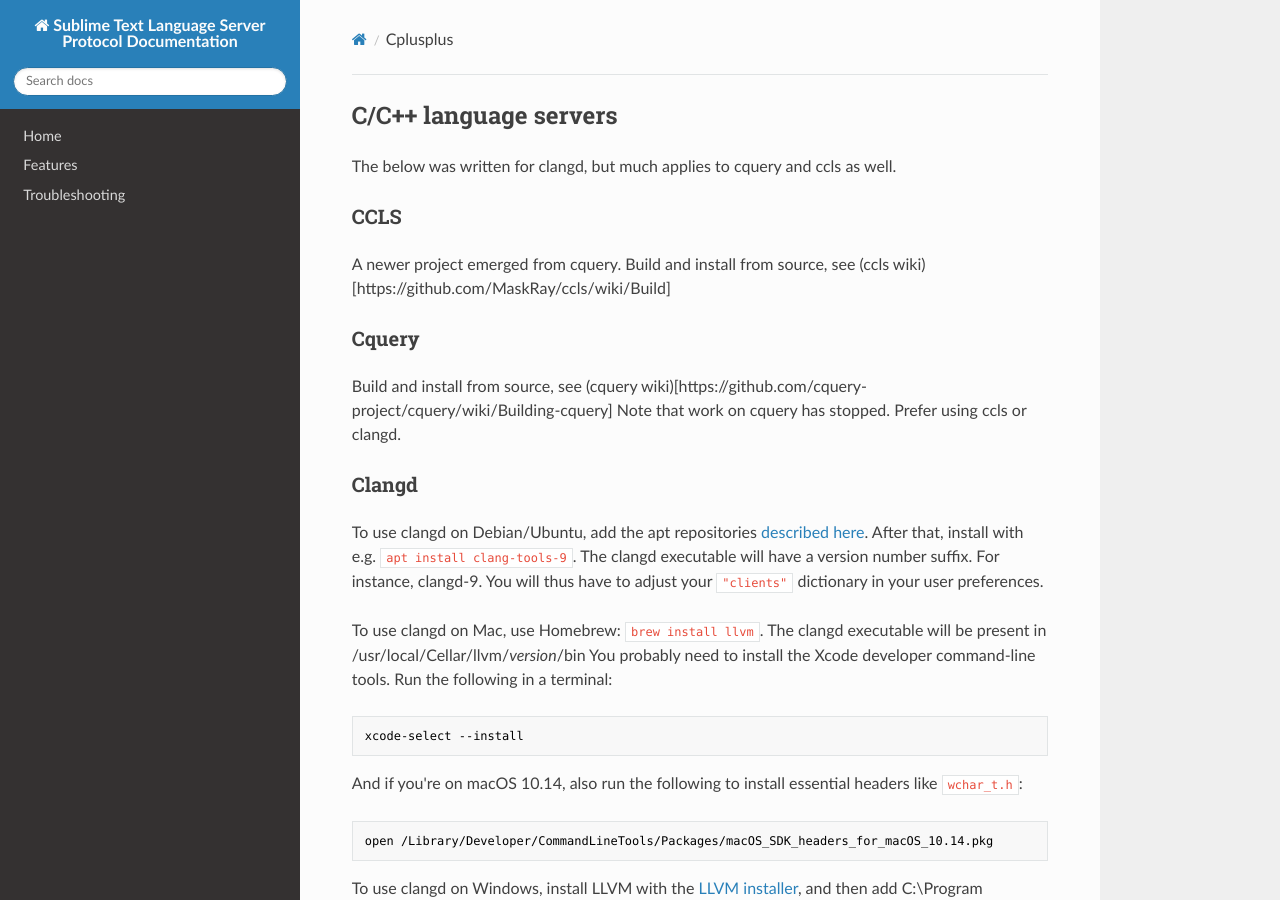
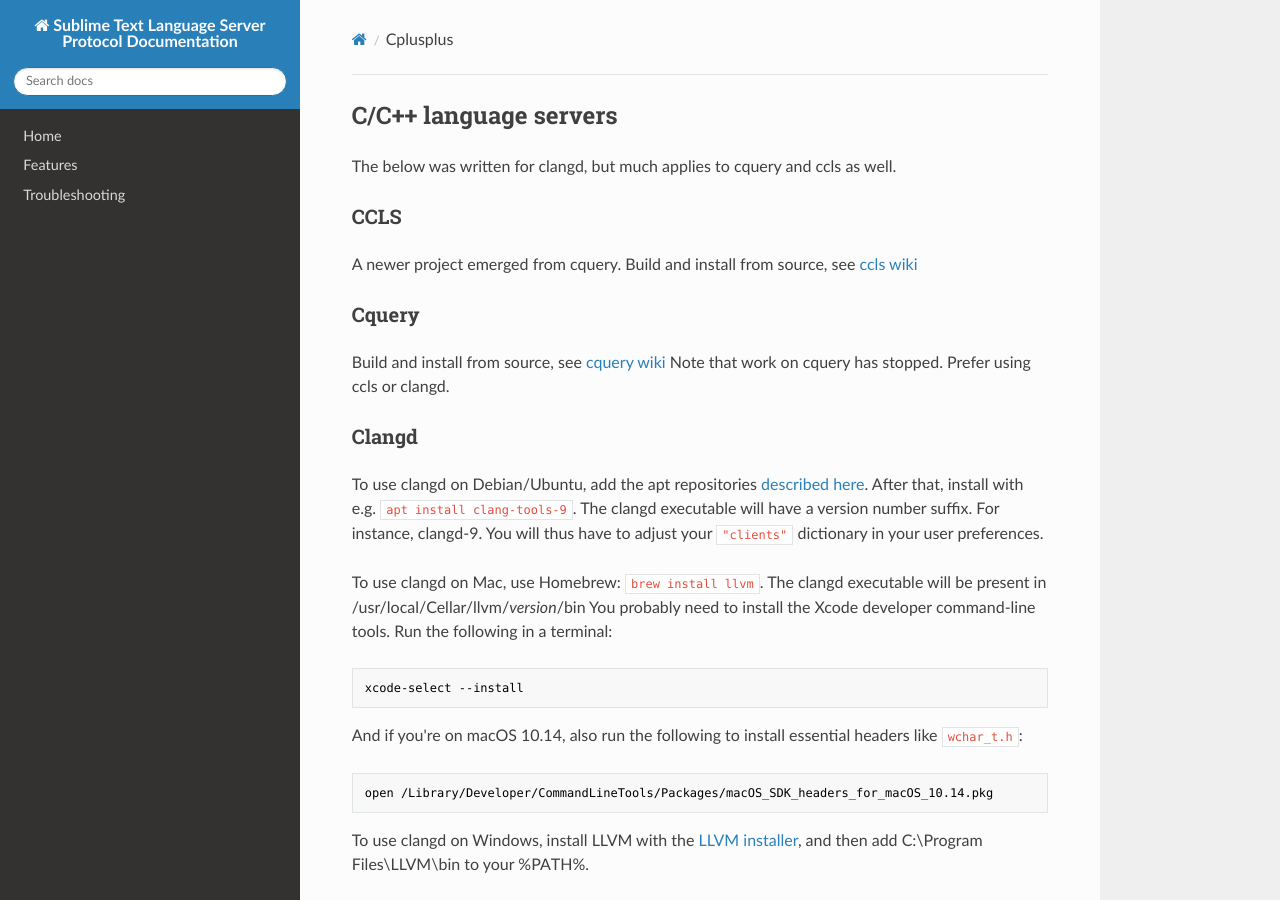
Before and after one commit to sublimelsp/LSP, an MkDocs documentation site: the page built from docs/cplusplus.md, in a window 1280 px wide and 900 px high. Built offline with MkDocs 1.6.1, drawn with Linux system fonts in a browser that asks for light colours; nearby versions of some CDN libraries.

Commit message:
Fix hyperlinks in cpp docs

```diff
--- a/docs/cplusplus.md
+++ b/docs/cplusplus.md
@@ -5,11 +5,11 @@
 ### CCLS
 
 A newer project emerged from cquery.
-Build and install from source, see (ccls wiki)[https://github.com/MaskRay/ccls/wiki/Build]
+Build and install from source, see [ccls wiki](https://github.com/MaskRay/ccls/wiki/Build)
 
 ### Cquery
 
-Build and install from source, see (cquery wiki)[https://github.com/cquery-project/cquery/wiki/Building-cquery]
+Build and install from source, see [cquery wiki](https://github.com/cquery-project/cquery/wiki/Building-cquery)
 Note that work on cquery has stopped. Prefer using ccls or clangd.
 
 ### Clangd
```
